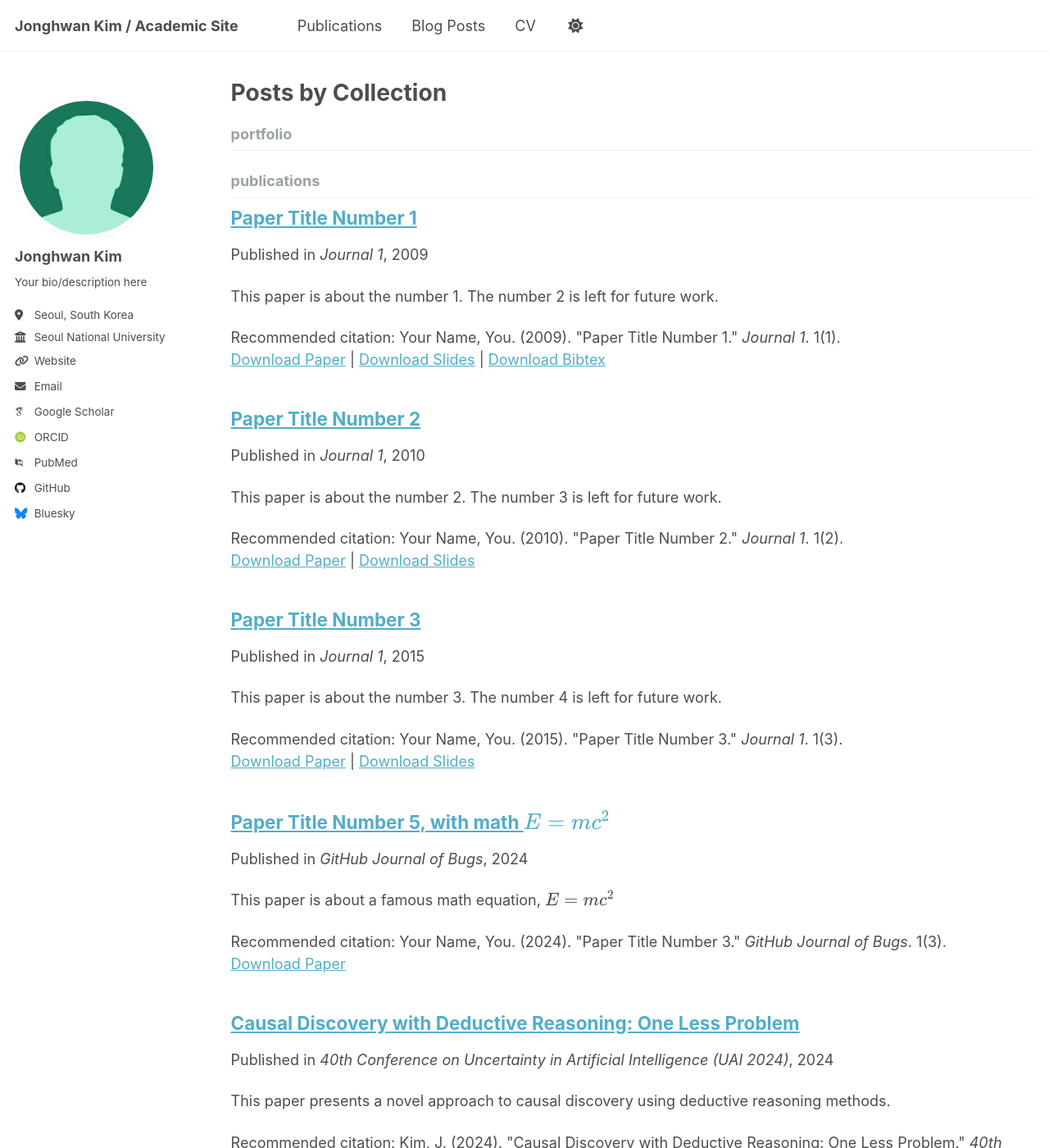
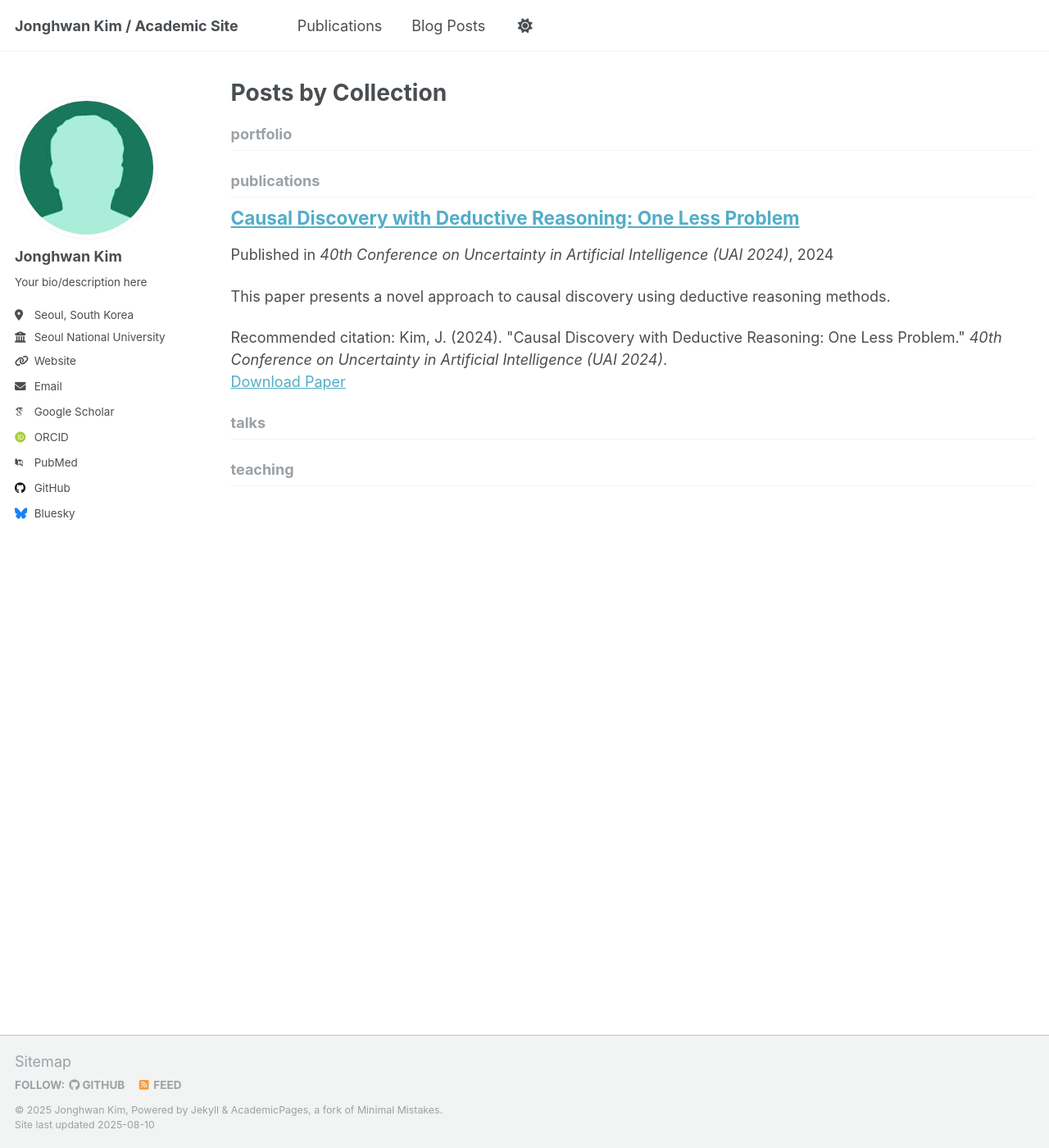
Before and after one commit to JongHwan-K/JongHwan-K.github.io, a Jekyll site: the page built from _pages/collection-archive.html, in a window 1280 px wide and 1400 px high. Shown: the whole window at 82% size. Built offline with Jekyll 4.4.1, drawn with Linux system fonts in a browser that asks for light colours; some web fonts are replaced; a script that is not in the unit is left out.

Commit message:
Remove template publications and CV section

```diff
--- a/_data/navigation.yml
+++ b/_data/navigation.yml
@@ -13,9 +13,3 @@ main:
 
   - title: "Blog Posts"
     url: /year-archive/
-
-  - title: "CV"
-    url: /cv/
-
-  # - title: "CV"
-  #   url: /cv-json/
--- a/_pages/cv.md
+++ /dev/null
@@ -1,64 +0,0 @@
----
-layout: archive
-title: "CV"
-permalink: /cv/
-author_profile: true
-redirect_from:
-  - /resume
----
-
-{% include base_path %}
-
-Education
-======
-* Ph.D in Version Control Theory, GitHub University, 2018 (expected)
-* M.S. in Jekyll, GitHub University, 2014
-* B.S. in GitHub, GitHub University, 2012
-
-Work experience
-======
-* Spring 2024: Academic Pages Collaborator
-  * GitHub University
-  * Duties includes: Updates and improvements to template
-  * Supervisor: The Users
-
-* Fall 2015: Research Assistant
-  * GitHub University
-  * Duties included: Merging pull requests
-  * Supervisor: Professor Hub
-
-* Summer 2015: Research Assistant
-  * GitHub University
-  * Duties included: Tagging issues
-  * Supervisor: Professor Git
-
-Skills
-======
-* Skill 1
-* Skill 2
-  * Sub-skill 2.1
-  * Sub-skill 2.2
-  * Sub-skill 2.3
-* Skill 3
-
-Publications
-======
-  <ul>{% for post in site.publications reversed %}
-    {% include archive-single-cv.html %}
-  {% endfor %}</ul>
-
-Talks
-======
-  <ul>{% for post in site.talks reversed %}
-    {% include archive-single-talk-cv.html  %}
-  {% endfor %}</ul>
-
-Teaching
-======
-  <ul>{% for post in site.teaching reversed %}
-    {% include archive-single-cv.html %}
-  {% endfor %}</ul>
-
-Service and leadership
-======
-* Currently signed in to 43 different slack teams
--- a/_publications/2009-10-01-paper-title-number-1.md
+++ /dev/null
@@ -1,14 +0,0 @@
----
-title: "Paper Title Number 1"
-collection: publications
-category: manuscripts
-permalink: /publication/2009-10-01-paper-title-number-1
-excerpt: 'This paper is about the number 1. The number 2 is left for future work.'
-date: 2009-10-01
-venue: 'Journal 1'
-slidesurl: 'http://academicpages.github.io/files/slides1.pdf'
-paperurl: 'http://academicpages.github.io/files/paper1.pdf'
-bibtexurl: 'http://academicpages.github.io/files/bibtex1.bib'
-citation: 'Your Name, You. (2009). &quot;Paper Title Number 1.&quot; <i>Journal 1</i>. 1(1).'
----
-The contents above will be part of a list of publications, if the user clicks the link for the publication than the contents of section will be rendered as a full page, allowing you to provide more information about the paper for the reader. When publications are displayed as a single page, the contents of the above "citation" field will automatically be included below this section in a smaller font.
--- a/_publications/2010-10-01-paper-title-number-2.md
+++ /dev/null
@@ -1,14 +0,0 @@
----
-title: "Paper Title Number 2"
-collection: publications
-category: manuscripts
-permalink: /publication/2010-10-01-paper-title-number-2
-excerpt: 'This paper is about the number 2. The number 3 is left for future work.'
-date: 2010-10-01
-venue: 'Journal 1'
-slidesurl: 'http://academicpages.github.io/files/slides2.pdf'
-paperurl: 'http://academicpages.github.io/files/paper2.pdf'
-citation: 'Your Name, You. (2010). &quot;Paper Title Number 2.&quot; <i>Journal 1</i>. 1(2).'
----
-
-The contents above will be part of a list of publications, if the user clicks the link for the publication than the contents of section will be rendered as a full page, allowing you to provide more information about the paper for the reader. When publications are displayed as a single page, the contents of the above "citation" field will automatically be included below this section in a smaller font.
--- a/_publications/2015-10-01-paper-title-number-3.md
+++ /dev/null
@@ -1,14 +0,0 @@
----
-title: "Paper Title Number 3"
-collection: publications
-category: manuscripts
-permalink: /publication/2015-10-01-paper-title-number-3
-excerpt: 'This paper is about the number 3. The number 4 is left for future work.'
-date: 2015-10-01
-venue: 'Journal 1'
-slidesurl: 'http://academicpages.github.io/files/slides3.pdf'
-paperurl: 'http://academicpages.github.io/files/paper3.pdf'
-citation: 'Your Name, You. (2015). &quot;Paper Title Number 3.&quot; <i>Journal 1</i>. 1(3).'
----
-
-The contents above will be part of a list of publications, if the user clicks the link for the publication than the contents of section will be rendered as a full page, allowing you to provide more information about the paper for the reader. When publications are displayed as a single page, the contents of the above "citation" field will automatically be included below this section in a smaller font.
--- a/_publications/2025-06-08-paper-title-number-5.md
+++ /dev/null
@@ -1,13 +0,0 @@
----
-title: "Paper Title Number 5, with math $$E=mc^2$$"
-collection: publications
-category: conferences
-permalink: /publication/2024-02-17-paper-title-number-4
-excerpt: 'This paper is about a famous math equation, $$E=mc^2$$'
-date: 2024-02-17
-venue: 'GitHub Journal of Bugs'
-paperurl: 'http://academicpages.github.io/files/paper3.pdf'
-citation: 'Your Name, You. (2024). &quot;Paper Title Number 3.&quot; <i>GitHub Journal of Bugs</i>. 1(3).'
----
-
-Using [MathJax](https://www.mathjax.org/) in the description is supported - $$E=mc^2$$ - however, the use must be mindful that the default delimiters are `$$...$$` and `\\[...\\]` which differs from the `$...$` that is typically expected.
```
Also changed, not shown: _pages/cv-json.md (deleted, +0 -35 lines).
